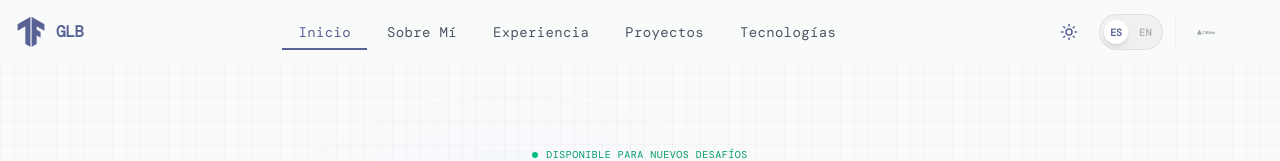
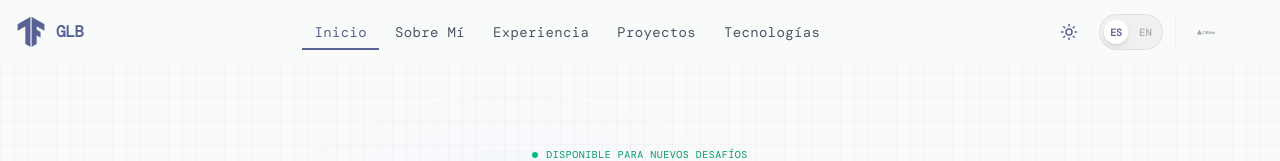
Before and after one commit to devgm10/landing-page, a Vue app: page / in a window 1280 px wide. Shown: the top 161 px of the page. Built offline with nearby package versions, Linux system fonts and the light colour scheme.

Commit message:
feat(topbar): refactor responsive.

```diff
--- a/src/components/ui/topbar/Topbar.vue
+++ b/src/components/ui/topbar/Topbar.vue
@@ -67,7 +67,7 @@ const scrollToSection = (id) => {
                 </button>
             </div>
 
-            <div class="hidden nav:flex flex-1 justify-center px-4">
+            <div class="hidden nav:flex flex-1 justify-center">
                 <TopbarDesktop v-if="route.name === 'Home'" :active-section="activeSection" :on-navigate="scrollToSection" />
             </div>
 
--- a/src/components/ui/topbar/TopbarDesktop.vue
+++ b/src/components/ui/topbar/TopbarDesktop.vue
@@ -25,7 +25,7 @@ defineProps({
             type="button"
             class="
                 relative
-                px-4
+                px-3
                 py-2
                 pb-2
                 text-sm
```
